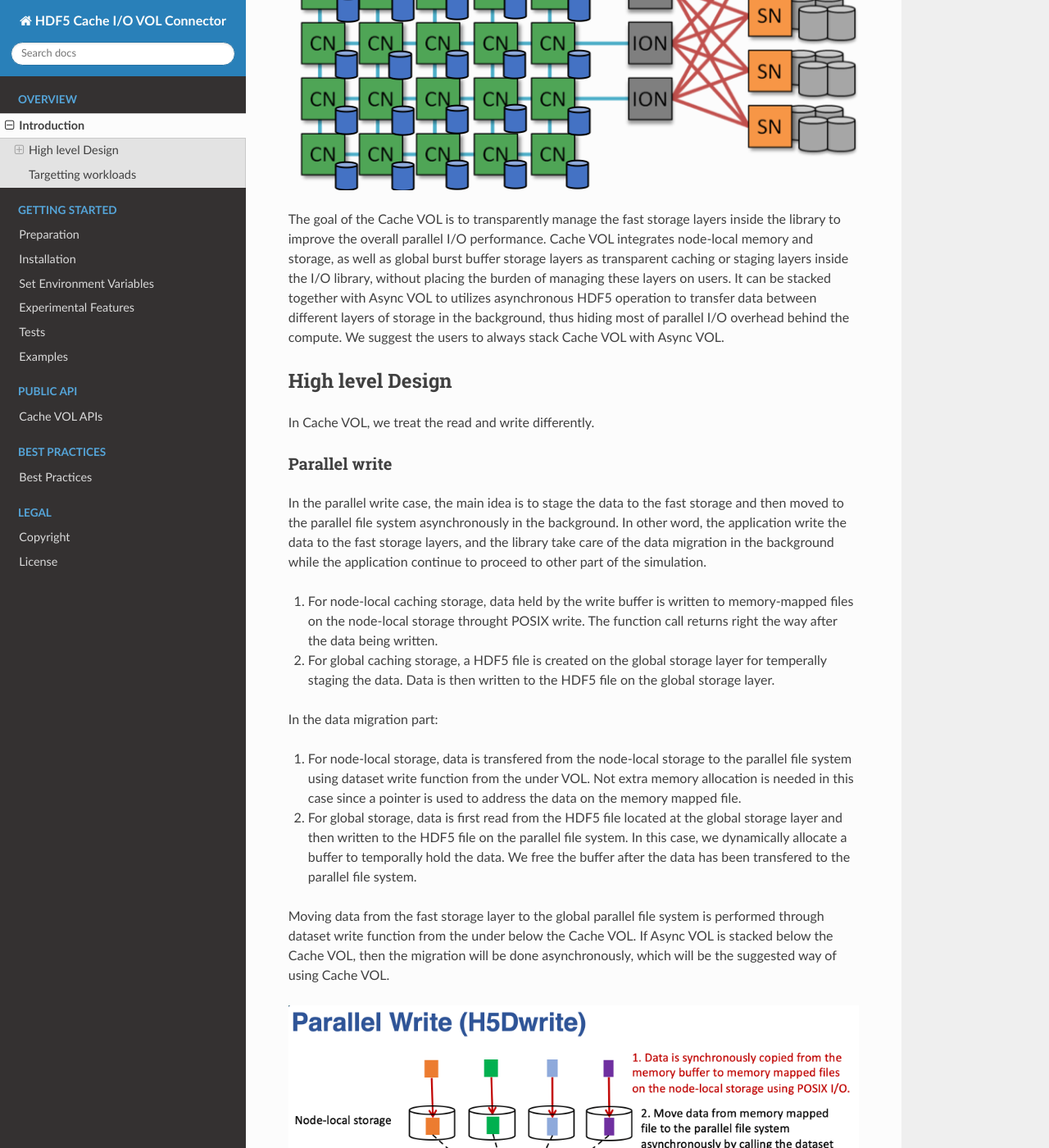
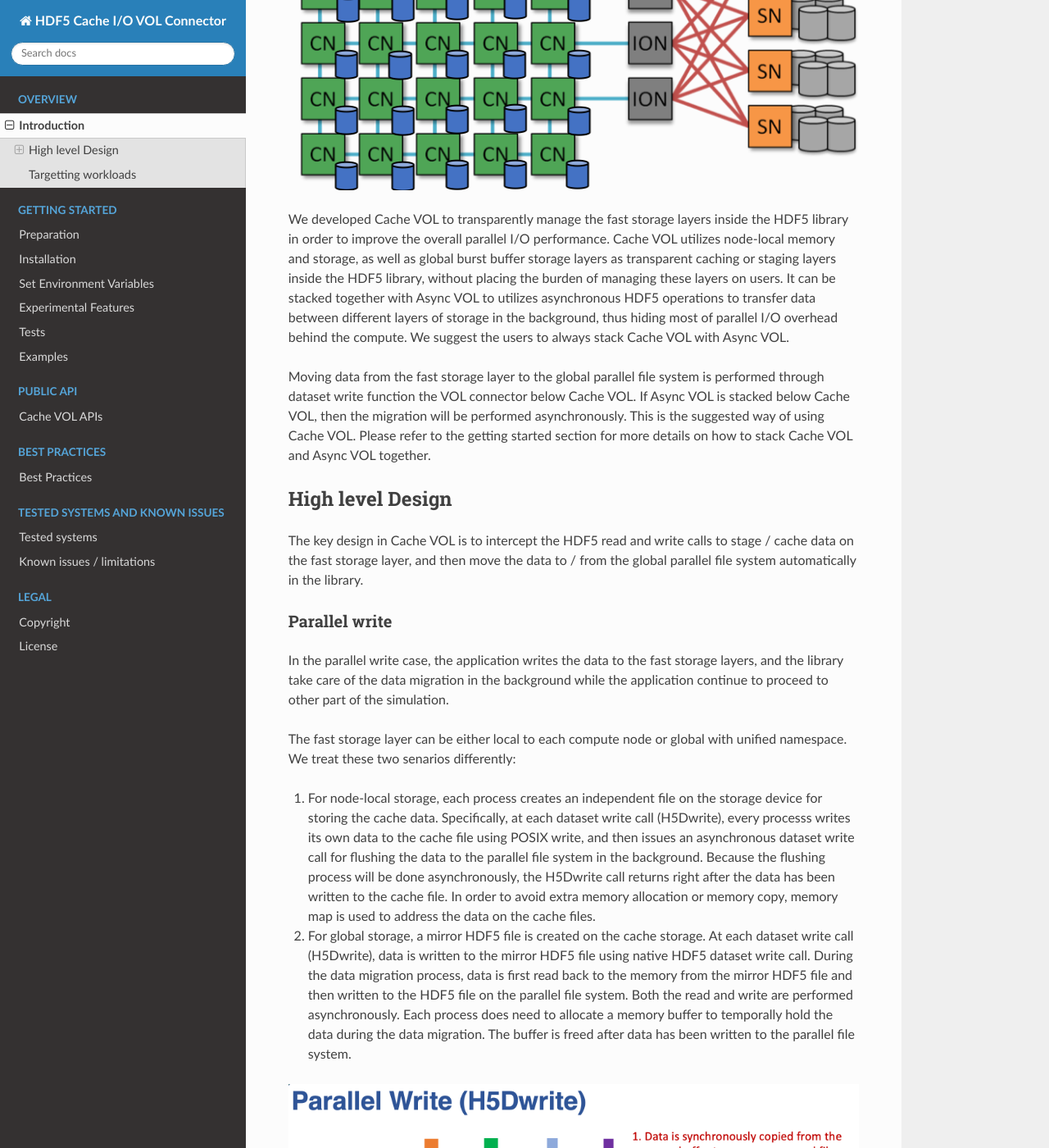
Before and after one commit to HDFGroup/vol-cache, a Sphinx documentation site: the page built from docs/source/overview.rst, in a window 1280 px wide and 1400 px high, scrolled down 540 px. Shown: the whole window at 82% size. Built offline with Sphinx 7.4.7 and the Read the Docs theme 2.0.0, drawn with Linux system fonts in a browser that asks for light colours; some of the changed text lies outside the part shown.

Commit message:
update documentation [skip ci]

```diff
--- a/docs/source/bestpractices.rst
+++ b/docs/source/bestpractices.rst
@@ -90,8 +90,6 @@ Currently, Cache VOL works best for repeatedly read workloads.
 3) If the dataset is large, one could just call H5Dread as usually, the library will then cache the data to the fast storage layer on the fly.
 4) During the whole period of read, one should avoid opening and closing the dataset multiple times. For h5py workloads, one should avoid referencing datasets multiple times.
 
-
-
 ------------------
 Python workloads
 ------------------
--- a/docs/source/index.rst
+++ b/docs/source/index.rst
@@ -3,9 +3,9 @@
 HDF5 Cache VOL Connector
 ===============================================================
 
-As the scientific computing enters in the to exascale era, the amount of data produced by the simulation is significantly increased. Being able to store or load data efficiently to the storage system thus become increasingly important to scientific computing. Many pre-exascale and exascale systems are designed to be equiped with fast storage layer in between the compute node memory and the parallel file system. Examples include burst buffer NVMe on Summit, Theta, and the upcoming Frontier system. It is a challenging problem to effectively utilize these fast storage layer to improve the parallel I/O performance.
+As the scientific computing enters in the to exascale era, the amount of data produced by the simulation is significantly increased. Being able to store or load data efficiently to the storage system becomes increasingly important to scientific computing. Many pre-exascale and exascale systems are designed to be equiped with fast storage layer in between the compute node memory and the parallel file system. Examples include burst buffer NVMes on Summit, SSDs on Theta, and the upcoming Frontier system. It is a challenging problem to effectively utilize these fast storage layer to improve the parallel I/O performance.
 
-We present a cache I/O framework that provides support for reading and writing data directly from / to the fast storage layer, while performing the data migration bewteen the fast storage layer and permanent global parallel file system in the background, to allow hiding majority of the I/O overhead behind the compute of the application. Our prototype Cache I/O implementation as an HDF5 Virtual Object Layer (VOL) connector provides an easy-to-use programming interface for the application to adapt.
+We present a cache I/O framework that provides support for reading and writing data directly from / to the fast storage layer, while performing the data migration between the fast storage layer and permanent global parallel file system in the background, to allow hiding majority of the I/O overhead behind the compute of the application. Our prototype Cache I/O implementation as an HDF5 Virtual Object Layer (VOL) connector provides an easy-to-use programming interface for the application to adapt.
 
 .. toctree::
    :maxdepth: 2
@@ -34,6 +34,7 @@ We present a cache I/O framework that provides support for reading and writing d
 .. toctree::
    :maxdepth: 2
    :caption: Tested systems and Known issues
+
    knownissues
 
 .. toctree::
--- a/docs/source/overview.rst
+++ b/docs/source/overview.rst
@@ -1,65 +1,71 @@
 Introduction
 =============
 
-Modern era high performance computing (HPC) systems are providing multiple levels of memory and storage layers to bridge the performance gap between fast memory and slow disk-based storage system managed by global parallel file system such as Lustre and GPFS. Several of the recent HPC systems are equipped with SSD and NVMe-based storage that is locally attached to compute nodes. Some systems are providing an SSD-based ``burst buffer'' that is accessible by all compute nodes as a ``global" file system, such as the burst buffer on Cori supercomputer at NERSC. Although these hardware layers are intended to reduce the latency gap between memory and disk-based long-term storage, utilizing the fast layers has been left to the users. To our knowledge, fast storage layers have been often used as a scratch space as slow a ``memory" extenstion to the compute node RAM. They are rarely integrated into parallel I/O workflow.
+Modern era high performance computing (HPC) systems are providing multiple levels of memory and storage layers to bridge the performance gap between fast memory and slow disk-based storage system managed by global parallel file system such as Lustre and GPFS. Several of the recent HPC systems are equipped with SSD and NVMe-based storage locally attached to compute nodes. Some systems are providing an SSD-based ``burst buffer'' that is accessible by all compute nodes as a ``global" file system, such as the burst buffer on Cori supercomputer at NERSC. Although these hardware layers are intended to reduce the latency gap between memory and disk-based long-term storage, utilizing the fast layers has been left to the users. To our knowledge, fast storage layers have been often used as a scratch space as slow a ``memory" extenstion to the compute node RAM. They are rarely integrated into parallel I/O workflow.
 
 .. image:: images/fast_storage_layer.png
 
-The goal of the Cache VOL is to transparently manage the fast storage layers inside the library to improve the overall parallel I/O performance. Cache VOL integrates node-local memory and storage, as well as global burst buffer storage layers as transparent caching or staging layers inside the I/O library, without placing the burden of managing these layers on users. It can be stacked together with Async VOL to utilizes asynchronous HDF5 operation to transfer data between different layers of storage in the background, thus hiding most of parallel I/O overhead behind the compute. We suggest the users to always stack Cache VOL with Async VOL.
+We developed Cache VOL to transparently manage the fast storage layers inside the HDF5 library in order to improve the overall parallel I/O performance. Cache VOL utilizes node-local memory and storage, as well as global burst buffer storage layers as transparent caching or staging layers inside the HDF5 library, without placing the burden of managing these layers on users. It can be stacked together with Async VOL to utilizes asynchronous HDF5 operations to transfer data between different layers of storage in the background, thus hiding most of parallel I/O overhead behind the compute. We suggest the users to always stack Cache VOL with Async VOL.
 
+Moving data from the fast storage layer to the global parallel file system is performed through dataset write function the VOL connector below Cache VOL. If Async VOL is stacked below Cache VOL, then the migration will be performed asynchronously. This is the suggested way of using Cache VOL. Please refer to the getting started section for more details on how to stack Cache VOL and Async VOL together.
 
 ---------------------
 High level Design
 ---------------------
 
-In Cache VOL, we treat the read and write differently.
+The key design in Cache VOL is to intercept the HDF5 read and write calls to stage / cache data on the fast storage layer, and then move the data to / from the global parallel file system automatically in the library.
 
 '''''''''''''''''''''
 Parallel write
 '''''''''''''''''''''
-In the parallel write case, the main idea is to stage the data to the fast storage and then moved to the parallel file system asynchronously in the background. In other word, the application write the data to the fast storage layers, and the library take care of the data migration in the background while the application continue to proceed to other part of the simulation.
+In the parallel write case, the application writes the data to the fast storage layers, and the library take care of the data migration in the background while the application continue to proceed to other part of the simulation.
 
-1. For node-local caching storage, data held by the write buffer is written to memory-mapped files on the node-local storage throught POSIX write. The function call returns right the way after the data being written.
+The fast storage layer can be either local to each compute node or global with unified namespace. We treat these two senarios differently:
 
-2. For global caching storage, a HDF5 file is created on the global storage layer for temperally staging the data. Data is then written to the HDF5 file on the global storage layer.
+1. For node-local storage, each process creates an independent file on the storage device for storing the cache data. Specifically, at each dataset write call (H5Dwrite), every processs writes its own data to the cache file using POSIX write, and then issues an asynchronous dataset write call for flushing the data to the parallel file system in the background. Because the flushing process will be done asynchronously, the H5Dwrite call returns right after the data has been written to the cache file. In order to avoid extra memory allocation or memory copy, memory map is used to address the data on the cache files.
 
-In the data migration part:
-
-1. For node-local storage, data is transfered from the node-local storage to the parallel file system using dataset write function from the under VOL. Not extra memory allocation is needed in this case since a pointer is used to address the data on the memory mapped file.
-
-2. For global storage, data is first read from the HDF5 file located at the global storage layer and then written to the HDF5 file on the parallel file system. In this case, we dynamically allocate a buffer to temporally hold the data. We free the buffer after the data has been transfered to the parallel file system.
-
-Moving data from the fast storage layer to the global parallel file system is performed through dataset write function from the under below the Cache VOL. If Async VOL is stacked below the Cache VOL, then the migration will be done asynchronously, which will be the suggested way of using Cache VOL.
+2. For global storage, a mirror HDF5 file is created on the cache storage. At each dataset write call (H5Dwrite), data is written to the mirror HDF5 file using native HDF5 dataset write call. During the data migration process, data is first read back to the memory from the mirror HDF5 file and then written to the HDF5 file on the parallel file system. Both the read and write are performed asynchronously. Each process does need to allocate a memory buffer to temporally hold the data during the data migration. The buffer is freed after data has been written to the parallel file system.
 
 .. image:: images/write.png
 
-A few features summarized as follows:
+We emphasize a few features as follows:
 
-1. The data migration from the fast storage to the PFS is performed asynchronously in the background through Async VOL. This enables the application to hide majority of the I/O overhead behind the rest parts of the application. Therefore, it is suggested to insert some compute work right after the dataset write function before closing the dataset.
+1. Data migration from the fast storage layer to the parallel file system is performed asynchronously in the background through Async VOL. This enables the application to hide majority of the I/O overhead behind the compute or other parts of the application. It is suggested therefore, to insert sufficient work right after the dataset write call.
 
-2. The dataset write call appears as a semi-blocking call. The H5Dwrite call will return right after the data has been written to caching storage layer. Therefore, the write buffers are immediately reusable for other purpose after the H5Dwrite call.
+2. The dataset write call, H5Dwrite, appears as a semi-blocking call. The function call will return right after the data has been written to caching storage layer. The write buffers are immediately reusable for other purposes.
 
-3. There is no extra memory allocation needed during the whole process. Data are staged in the memory-mapped files on the node-local storage. We use mmap pointers to address the data on the fast storage.
+3. There is no extra memory allocation needed during the whole process for the node-local storage case. Data are staged in the memory-mapped files on the node-local storage. We use mmap pointers to address the data on the fast storage. For global storage case, an additional memory buffer is needed which will increase the memory footprint accordingly. To avoid uncontolled memory usage, we allow only one data migration task at a time.
 
-4. Data is guaranteed to be flushed to the parallel file system at the end of the simulation. We wait for all the data migration tasks to finish before closing the dataset or the file at H5Dclose or H5Fclose.
+4. Data is guaranteed to be flushed to the parallel file system at the end of H5Fclose call. We wait for all the data migration tasks to finish before closing the dataset or the file at H5Dclose or H5Fclose.
 
 '''''''''''''''''''
 Parallel read
 '''''''''''''''''''
 
-In the parallel read case, the main idea is to stage data to the fast-storage layer first and then read them directly from the there for future requests.
-
-For node-local storage, we divide the dataset into equal partitions, and predetermine where to cache each of the partitions. We use one-sided RMA for efficient remote data access. First, memory-mapped files are created on the node-local storage, one per process, each of size equal to the size of the partition to be cached. We then associate the mmap pointer to a MPI Window to expose a portion of the storage to other processes. All the processes can then access data from remote nodes using RMA calls such as MPI_Put and MPI_Get.
+In the parallel read case, the main idea is to stage data to the fast-storage layer first and then read them directly from there for future requests. This will benefit the workloads that read the same dataset repeatedly while the entire dataset cannot be fit into the system memory. One example is the deep learning workload.
 
 .. image:: images/read.png
 
-For global storage, we create another HDF5 file on the global storage, and data is cached to the global storage using HDF5 dataset write function from native dataset VOL. For any future read request, data will be read directly from the HDF5 file on the global storage.
+* Node Local Storage
+  Parallel read usually involves reading data from remote node's local storage. Therefore, we need to have a mechanism to efficiently locate and fetch the data. User level file system such as UnifyFS (https://unifyfs.readthedocs.io) is potentially a solution. However, one draw back is that UnifyFS requires dedicate computing resource to run a server concurrently while the application is running. This might not be allowed in some supercomputers such as Theta. We propose a light weight server-free shared file system through memory map.
+
+  We divide the dataset into equal partitions, and predetermine where to cache each of the partitions. Memory-mapped files are created on the node-local storage, one per process, each of size equal to the size of the partition to be cached. We then associate the mmap pointer to a MPI Window to expose a portion of the storage to other processes. All the processes can then access data from remote nodes using RMA calls such as MPI_Put and MPI_Get. Because RMA calls are used, each process can get data from remote nodes without the involvement of the other processes.
+
+  In our custom file system, we support only the cases where the dataset is a multi-dimensional array of shape (n_samples, d_1, d_2, d_3, ..., ), and we assume each request will read complete samples. In this case, the amount of metadata we have to manage is very minimal. There is no need of a metadata server to manage this. Fortunately, most of the workloads fit into this senario.
+
+* Global storage
+  For global storage, it is simpler than the case of node-local storage. Similar to the parallel write case, we create a mirror HDF5 file on the global storage, and data is cached to the global storage using HDF5 dataset write function from native dataset VOL. For any future read request, data will be read directly from the mirror HDF5 file on the global storage. For global storage, our framework supports all generic read, including those reading only part of a sample.
+
+We support two caching / staging schemes:
+* On the fly caching: each time, when new samples are read from the parallel file system, we store a copy to the node-local storage. Currently, the caching is done synchronously.
+
+* One time prestaging: the entire dataset can be cached to the node-local storage all at once through H5Dprefetch call. In this case, we support both asynchronous and synchronous staging.
 
 ---------------------
 Targetting workloads
 ---------------------
-We expect the Cache VOL will benefit the following two type of workloads:
+Cache VOL is design to support following two types of workloads:
 
-1. Intensive repetitive reading workloads, such as deep learning applications. In such workloads, the same dataset is being read again and again at each iteration, typically in a batch streaming fashion. The workloads are distributed in a data-parallel fashion. Using node-local storage to asynchronously stage the data into the node so that the application could directly read data from the node-local storage without going to the parallel file system. This will greatly improve the I/O performance and scaling efficiency. We expect various Deep learning based ECP projects, such as ExaLearn, CANDLE will benefit from this.
+1. Intensive repetitive read workloads, such as deep learning applications. In such workloads, the same dataset is being read at each epoch, typically in a batch streaming fashion. The workloads are typically distributed in a data-parallel fashion. One can use Cache VOL to stage the data on the fast storage at the first epoch and read them there in later epochs without going to the parallel file system.
 
-2. Heavy check-pointing workloads. Simulations usually write intermediate data to the file system for the purpose of restarting or post-processing. Within our framework, the application will write the data to the node-local storage first and the data migration to the parallel file system is done in an async fashion without blocking the simulation. We expect this design will benefit those heavy check-pointing simulations, such as particle based dynamic simulation. ECP applications, such as Lammps, HACC will benefit from this.
+2. Heavy check-pointing workloads. Simulations usually write intermediate data to the file system for the purpose of restarting or post-processing later. The check-pointing data is not read back to the application. Using Cache VOL, the check-pointing data will be written to the fast storage first and then migrated to the parallel file system asynchronously without blocking the simulation.
```
Also changed, not shown: docs/source/gettingstarted.rst (+26 -31 lines), docs/source/knownissues.rst (+10 -1 lines).
